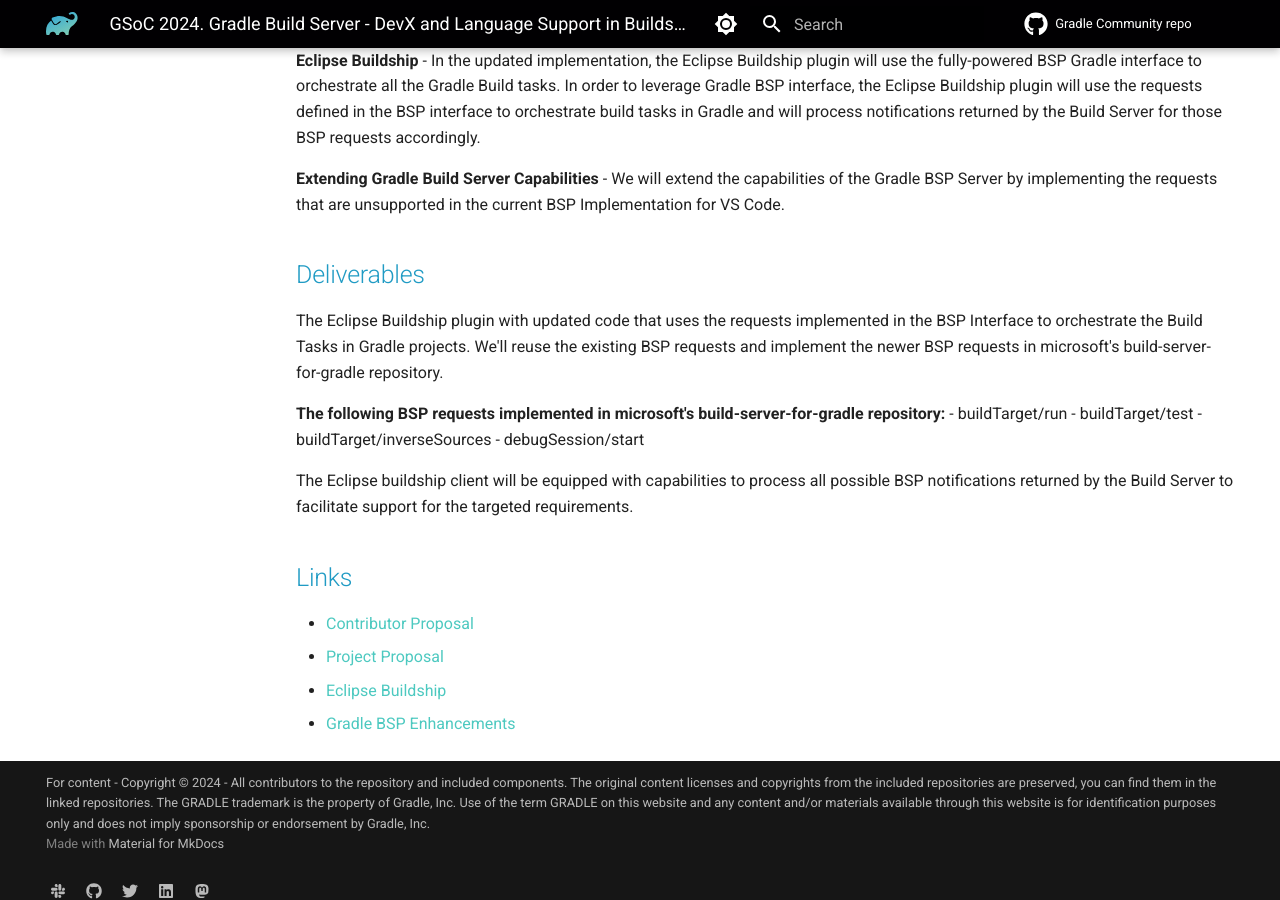
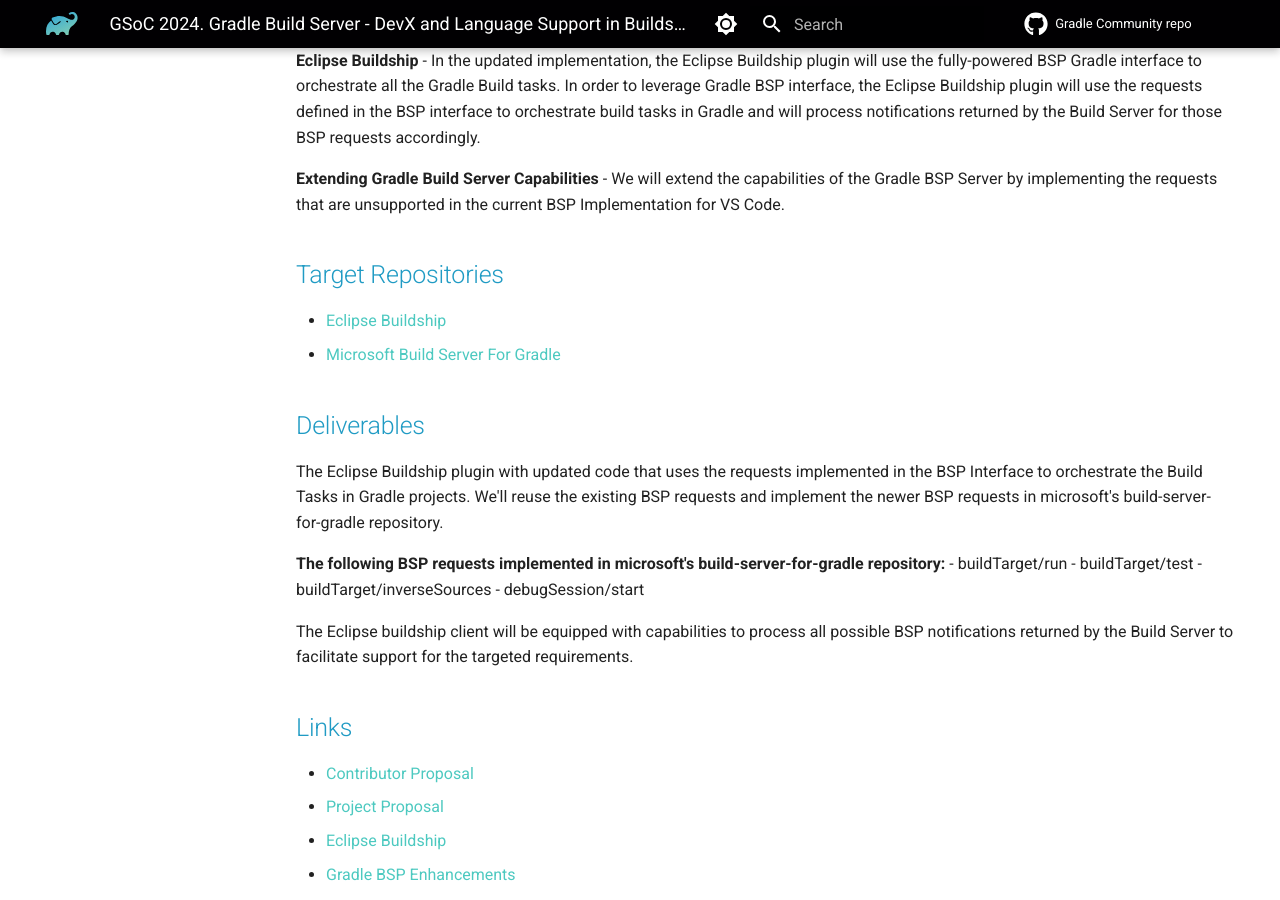
Before and after one commit to gradle/community, an MkDocs documentation site: the page built from docs/events/gsoc/2024/gradle-build-server-devx.md, in a window 1280 px wide and 900 px high, scrolled down 1201 px. Built offline with MkDocs 1.6.1 and Material for MkDocs 9.7.7, drawn with Linux system fonts in a browser that asks for light colours; plug-ins that fetch from the network failed and are left out; comment, search, counter and statistics services are not loaded.

Commit message:
Update gradle-build-server-devx.md

```diff
--- a/docs/events/gsoc/2024/gradle-build-server-devx.md
+++ b/docs/events/gsoc/2024/gradle-build-server-devx.md
@@ -34,6 +34,10 @@ The Eclipse buildship currently orchestrates the Gradle Build Tasks directly wit
 
 **Extending Gradle Build Server Capabilities** - We will extend the capabilities of the Gradle BSP Server by implementing the requests that are unsupported in the current BSP Implementation for VS Code.
 
+## Target Repositories
+- [Eclipse Buildship](https://github.com/eclipse/buildship)
+- [Microsoft Build Server For Gradle](https://github.com/microsoft/build-server-for-gradle)
+
 ## Deliverables
 
 The Eclipse Buildship plugin with updated code that uses the requests implemented in the BSP Interface to orchestrate the Build Tasks in Gradle projects. We'll reuse the existing BSP requests and implement the newer BSP requests in microsoft's build-server-for-gradle repository.
```
